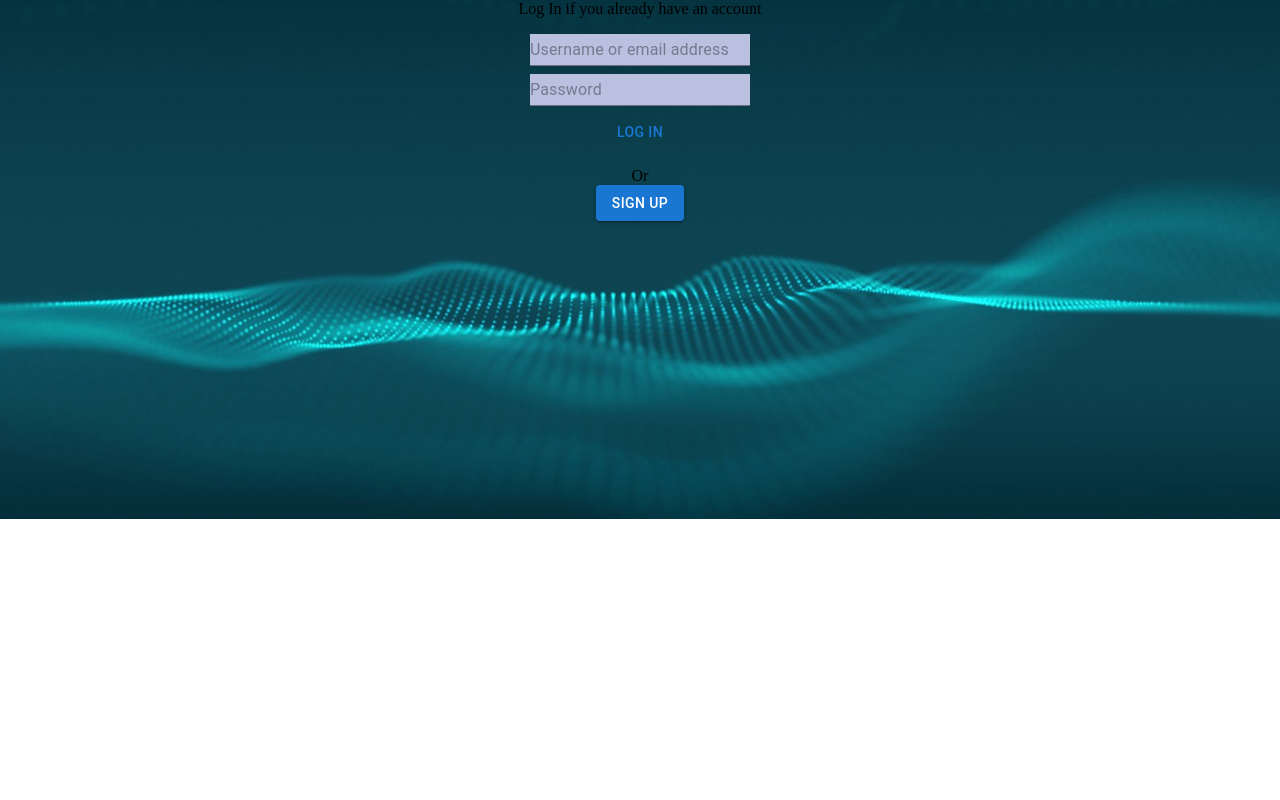
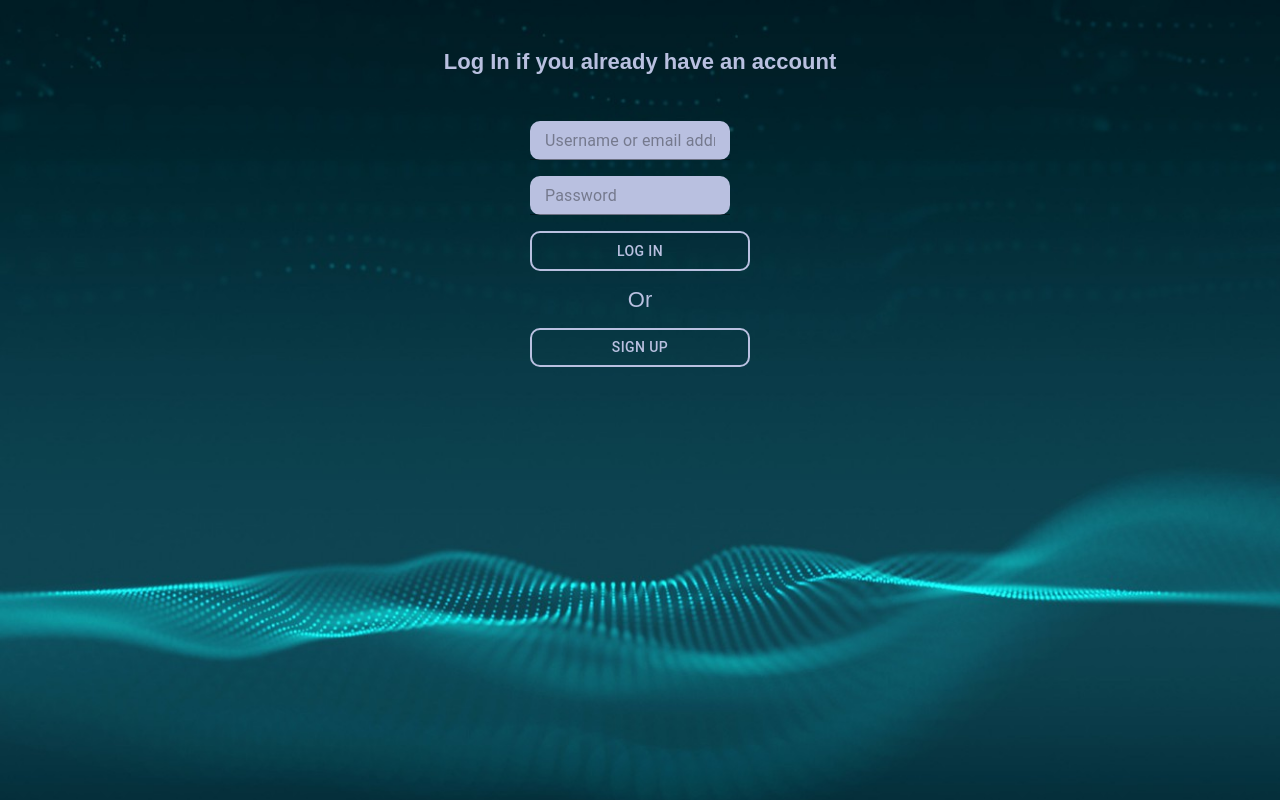
Before and after one commit to GregMatinyan/ArmBnB, a React (Create React App) app: page / in a window 1280 px wide. Built offline with nearby package versions, Linux system fonts and the light colour scheme.

Commit message:
added some styles

```diff
--- a/src/components/Home.js
+++ b/src/components/Home.js
@@ -1,22 +1,27 @@
 import Button from "@mui/material/Button";
 import { useNavigate } from "react-router-dom";
 import LogInForm from "./LogInForm";
+import styles from "./Home.module.css";
 
 export default function Home() {
   const navigation = useNavigate();
   return (
     <>
-      <div>
-        <span>Log In if you already have an account</span>
-        <br />
-        <LogInForm />
-      </div>
-      <div>
-        <span>Or</span>
-        <br />
-        <Button variant="contained" onClick={() => navigation("signing")}>
-          Sign Up
-        </Button>
+      <div className={styles.container}>
+        <h4>Log In if you already have an account</h4>
+        <div>
+          <LogInForm />
+          <div className={styles.child}>
+            <span>Or</span>
+            <Button
+              className={styles.signup}
+              variant="outlined"
+              onClick={() => navigation("sign-up")}
+            >
+              Sign Up
+            </Button>
+          </div>
+        </div>
       </div>
     </>
   );
--- /dev/null
+++ b/src/components/Home.module.css
@@ -0,0 +1,19 @@
+.container {
+  padding: 20px;
+  color: #b9c0e0;
+  font-size: 22px;
+}
+
+.child {
+  display: flex;
+  flex-direction: column;
+  gap: 15px;
+  align-items: center;
+}
+
+.child button {
+  padding: 5px 80px;
+  color: inherit;
+  border-radius: 10px;
+  border: 2px solid #b9c0e0;
+}
--- a/src/components/InputForm.module.css
+++ b/src/components/InputForm.module.css
@@ -1,4 +1,24 @@
 .inputForm {
   display: flex;
   flex-direction: column;
+  gap: 8px;
+  width: 220px;
 }
+
+.inputForm input {
+  padding: 8px 15px;
+}
+
+.inputForm div {
+  width: 200px;
+}
+.inputForm div {
+  border-radius: 10px;
+  border: none;
+}
+
+.inputForm button {
+  border: 2px solid #b9c0e0;
+  color: #b9c0e0;
+  border-radius: 10px;
+}
--- a/src/components/Main.js
+++ b/src/components/Main.js
@@ -7,7 +7,7 @@ export default function Main() {
     <>
       <Routes>
         <Route path={"/"} element={<Home />} />
-        <Route path={"signing"} element={<SignUp />} />
+        <Route path={"sign-up"} element={<SignUp />} />
       </Routes>
     </>
   );
--- a/src/components/SignUp.js
+++ b/src/components/SignUp.js
@@ -3,7 +3,7 @@ import SignUpForm from "./SignUpForm";
 export default function SignUp() {
   return (
     <>
-      <div>
+      <div style={{ paddingTop: "50px" }}>
         <SignUpForm />
       </div>
     </>
--- a/src/components/SignUpForm.js
+++ b/src/components/SignUpForm.js
@@ -61,6 +61,7 @@ export default function SignUpForm() {
         py: 2,
         display: "flex",
         flexDirection: "column",
+        paddingTop: "20px",
         gap: 2,
         alignItems: "center",
         flexWrap: "wrap",
@@ -102,7 +103,7 @@ export default function SignUpForm() {
           required
           sx={{ mb: 1, bgcolor: "#b9c0e0" }}
         />
-        <FormControl sx={{ m: 1, minWidth: 120 }}>
+        <FormControl className={styles.select} sx={{ m: 1, minWidth: 120 }}>
           <Select
             value={proffession}
             onChange={chooseProffession}
--- a/src/index.css
+++ b/src/index.css
@@ -1,9 +1,13 @@
 body {
   margin: 0;
+  padding: 0;
+  background-attachment: fixed;
   background-image: url("../src/images/bg-img.jpg");
   background-position: center;
-  background-repeat: no-repeat;
   background-size: cover;
+  height: 100vh;
+  box-sizing: border-box;
+  font-family: sans-serif;
 }
 
 code {
```
